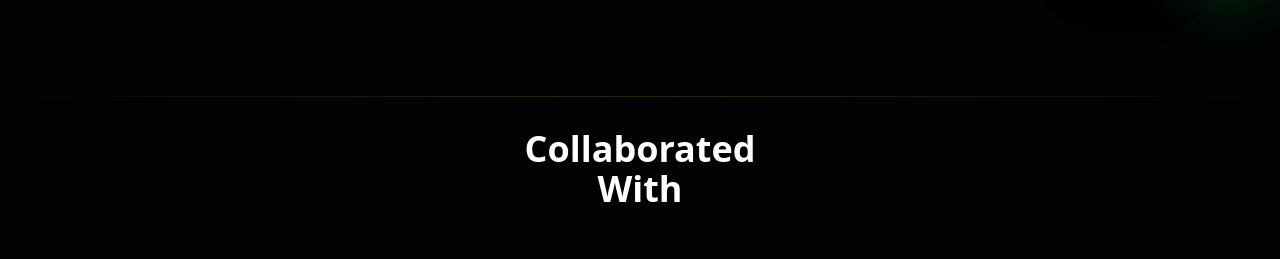
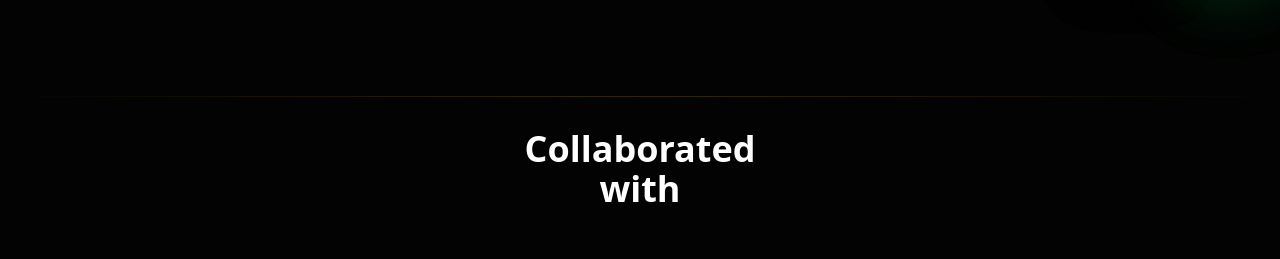
Before and after one commit to iamsoura005/calistic-_media_final_deployment, a Next.js app: page / in a window 1280 px wide. Shown: the part 800-1059 px from the top of the page. Built offline with nearby package versions, Linux system fonts and the light colour scheme.

Commit message:
update: changed 'Collaborated With' to 'Collaborated with'

```diff
--- a/components/ui/logos3.tsx
+++ b/components/ui/logos3.tsx
@@ -24,7 +24,7 @@ interface Logos3Props {
 }
 
 const Logos3 = ({
-    heading = "Collaborated\nWith",
+    heading = "Collaborated\nwith",
     logos = [
         {
             id: "logo-1",
```
